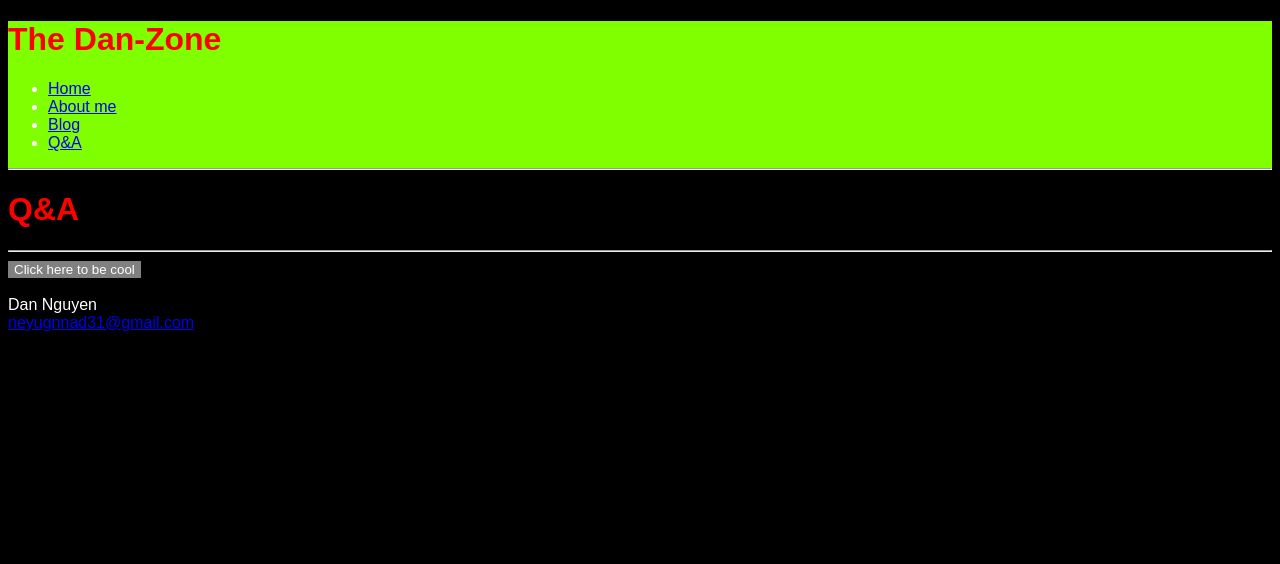
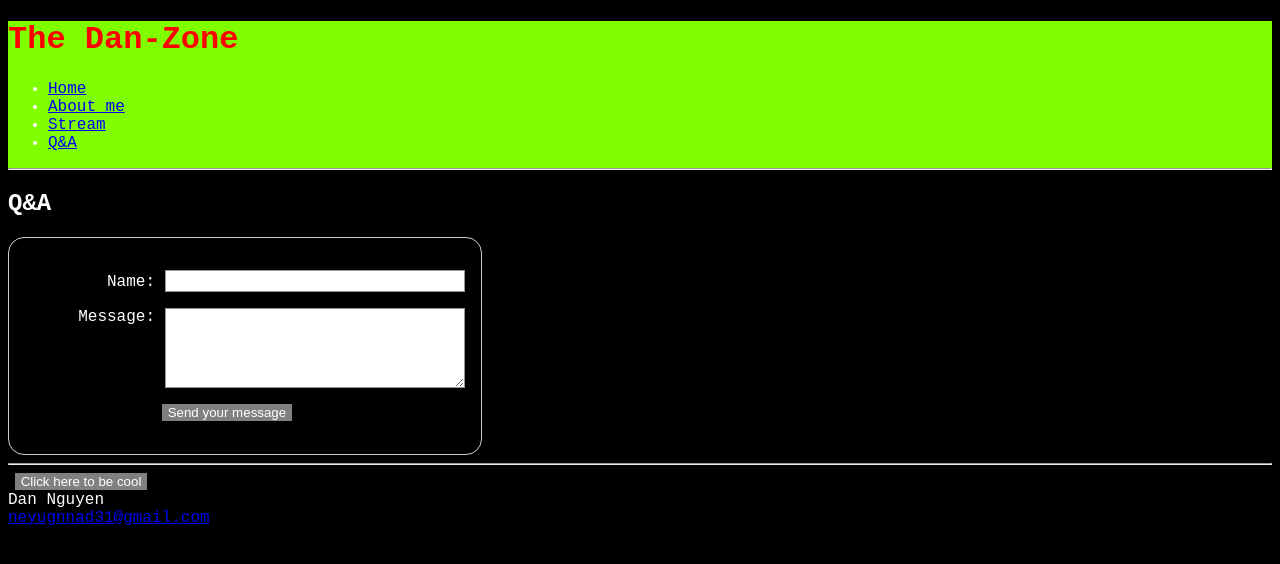
Before and after one commit to neyugnnad31/amplifiedheart102, a plain HTML site: page qanda.html in a window 1280 px wide. Drawn offline with Linux system fonts and the light colour scheme.

Commit message:
update qanda

```diff
--- a/qanda.html
+++ b/qanda.html
@@ -4,34 +4,73 @@
     <meta charset="UTF-8">
     <meta name="viewport" content="width=device-width, initial-scale=1.0">
     <title>The Dan-Zone</title>
+    <link rel="stylesheet" href="../styles/style.css">
     <style>
-        body {
-            background: black;
-            color: white;
-            font-family: Arial, Helvetica, sans-serif;
+        form {
+        display: inline-block;
+        /* Form outline */
+        padding: 1em;
+        border: 1px solid #ccc;
+        border-radius: 1em;
         }
-        h1 {
-            color: red;
+
+        form li + li {
+        margin-top: 1em;
         }
-        h2 {
-            color: rgb(2, 87, 4);
+
+        label {
+        /* Uniform size & alignment */
+        display: inline-block;
+        min-width: 90px;
+        text-align: right;
         }
+
+        input,
+        textarea {
+        /* To make sure that all text fields have the same font settings
+            By default, textareas have a monospace font */
+        font: 1em sans-serif;
+        /* Uniform text field size */
+        width: 300px;
+        box-sizing: border-box;
+        /* Match form field borders */
+        border: 1px solid #999;
+        }
+
+        input:focus,
+        textarea:focus {
+        /* Additional highlight for focused elements */
+        border-color: #000;
+        }
+
+        textarea {
+        /* Align multiline text fields with their labels */
+        vertical-align: top;
+        /* Provide space to type some text */
+        height: 5em;
+        }
+
+        .button {
+        /* Align buttons with the text fields */
+        padding-left: 90px; /* same size as the label elements */
+        }
+
         button {
-            background: gray;
-            border: none;
-            color: white;
+        /* This extra margin represent roughly the same space as the space
+            between the labels and their text fields */
+        margin-left: 0.5em;
         }
 
     </style>
 </head>
 <body>
-    <header style="background-color:chartreuse">
+    <header>
         <h1>The Dan-Zone</h1>
         <nav class="navbar">
             <ul>
                 <li><a href="index.html">Home</a></li>
                 <li><a href="about.html">About me</a></li>
-                <li><a href="blog.html">Blog</a></li>
+                <li><a href="stream.html">Stream</a></li>
                 <li><a href="qanda.html">Q&A</a></li>
             </ul>
         </nav>
@@ -39,7 +78,22 @@
     </header>
 
     <main>
-        <h1>Q&A</h1>
+        <h2>Q&A</h2>
+        <form action="https://formspree.io/f/xoqgnyqd" method="post">
+			<ul style="list-style: none;">
+				<li>
+					<label for="name">Name:</label>
+					<input type="text" id="name" name="user_name" />
+				</li>
+				<li>
+					<label for="msg">Message:</label>
+					<textarea id="msg" name="user_message"></textarea>
+				</li>
+				<li class="button">
+					<button type="submit">Send your message</button>
+				</li>
+			</ul>
+		</form>
     </main>
 
     <footer>
@@ -48,7 +102,6 @@
             Click here to be cool
         </button>
         <br>
-        <br>
         Dan Nguyen <br>
         <a href="mailto: neyugnnad31@gmail.com">neyugnnad31@gmail.com</a>
 
--- /dev/null
+++ b/styles/style.css
@@ -0,0 +1,21 @@
+body {
+    background: black;
+    color: white;
+    font-family: 'Courier New', Courier, monospace;
+}
+
+header{
+    background-color: rgb(128, 255, 0);
+}
+
+h1 {
+    color: red;
+}
+h2 {
+    color: rgb(255, 255, 255);
+}
+button {
+    background: gray;
+    border: none;
+    color: white;
+}
```
Also changed, not shown: about.html (+9 -21 lines), index.html (+8 -19 lines), stream.html (renamed from blog.html, +4 -20 lines), images/danphoto2024.jpg (added), 1 other file.
